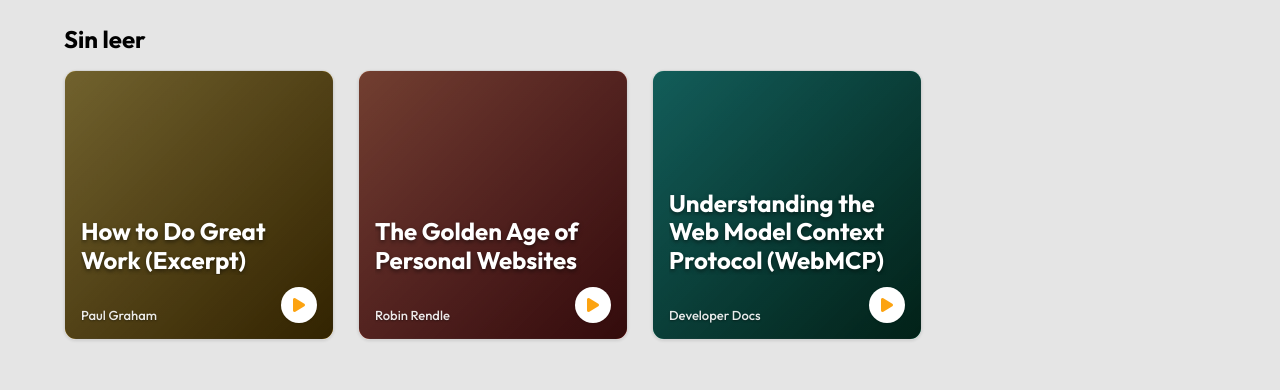
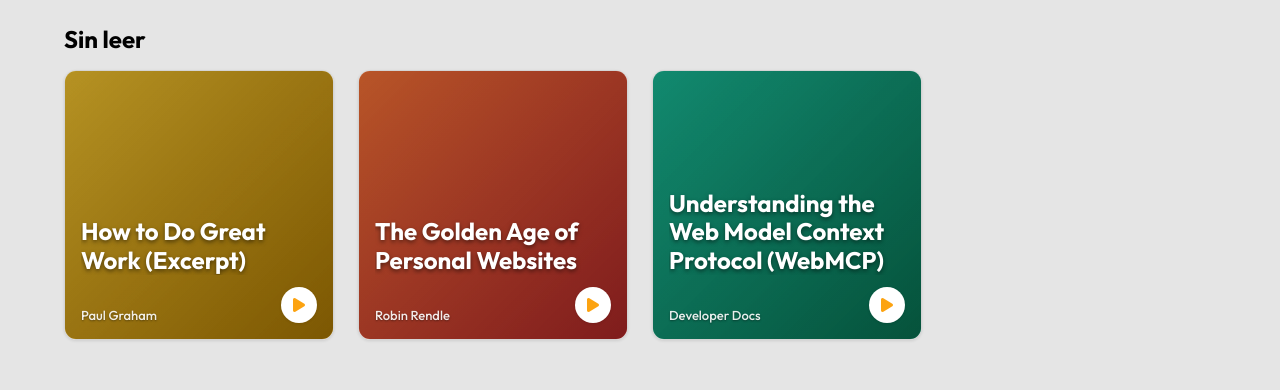
Before and after one commit to ricardoalfaro/audioblog, a Next.js app: page / in a window 1280 px wide. Shown: the part 519-909 px from the top of the page. Built offline with nearby package versions, Linux system fonts and the light colour scheme; a web font is replaced by a local one.

Commit message:
style: speed up card animation and reduce overlay density

```diff
--- a/src/app/globals.css
+++ b/src/app/globals.css
@@ -579,7 +579,7 @@
   width: 100%;
   height: 100%;
   object-fit: cover;
-  animation: cardPan 60s ease-in-out infinite alternate;
+  animation: cardPan 35s ease-in-out infinite alternate;
 }
 
 @keyframes cardPan {
@@ -597,7 +597,7 @@
 .card-gradient-overlay {
   position: absolute;
   inset: 0;
-  background: linear-gradient(135deg, rgba(20, 33, 61, 0.6), rgba(0, 0, 0, 0.8));
+  background: linear-gradient(135deg, rgba(20, 33, 61, 0.3), rgba(0, 0, 0, 0.5));
   z-index: 1;
 }
 
```
